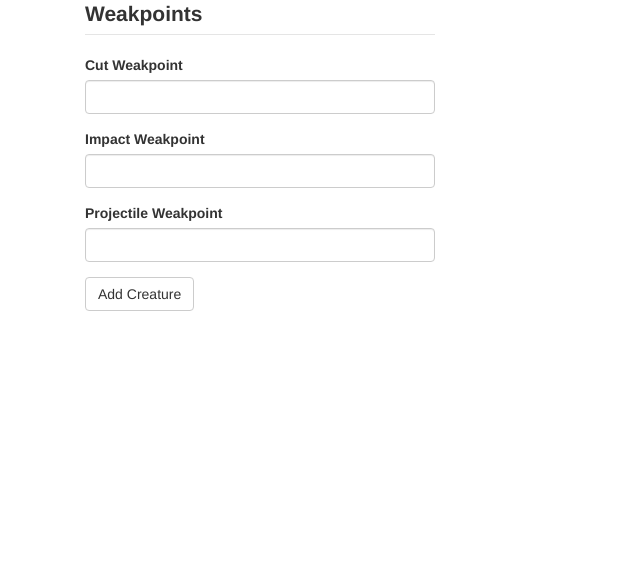
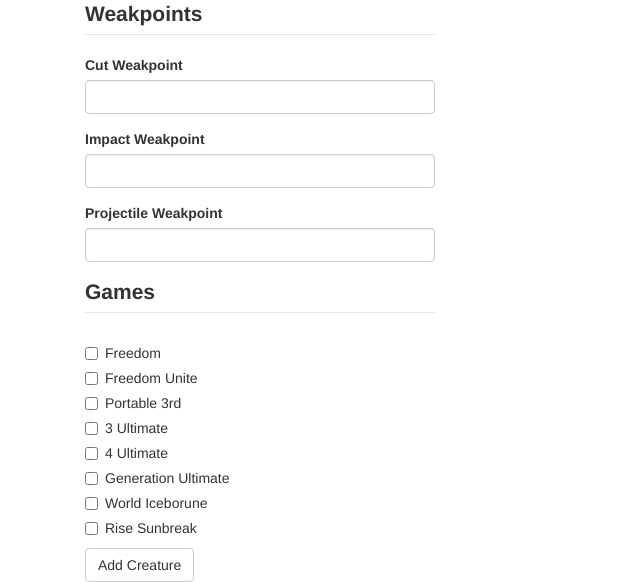
Before and after one commit to LynFurno64/MHDatabaseServer, a Flask app: page /register in a window 1280 px wide. Shown: the part 1513-2095 px from the top of the page, without its empty margins (0-640 px from the left). Before the commit the page ends 1824 px from the top, so only its background shows below. Run offline with Flask 2, Linux system fonts and the light colour scheme; some libraries are stand-ins or nearby versions.

Commit message:
Add Monster Form is Completed

```diff
--- a/app/createMonsters/birdWyvern.py
+++ b/app/createMonsters/birdWyvern.py
@@ -14,7 +14,7 @@
 Weakpoints.createWeakPoints(mon_id=Velocidrome.id,cut='Head, Body',impact='Head, Body',projectile='Head, Body')
 
 Proficiency.noElement(mon_id=Velocidrome.id)
-Ailments.createStatus(mon_id=Velocidrome.id, status='none', blight='none', natural='none')
+Ailments.createStatus(mon_id=Velocidrome.id, status='', blight='', natural='')
 
 Egames.putInGames(Velocidrome.id, ['MHF', 'MHFU', 'MH4U', 'MHGU'])
 
--- a/app/forms.py
+++ b/app/forms.py
@@ -38,6 +38,16 @@
     flash_bomb= BooleanField('Flash Bombs')
     sonic_bomb= BooleanField('Sonic Bombs')
 
+class GamesForm(FlaskForm):
+    MHF = BooleanField('Freedom')
+    MHFU = BooleanField('Freedom Unite')
+    MH3rd = BooleanField('Portable 3rd')
+    MH3U = BooleanField('3 Ultimate')
+    MH4U = BooleanField('4 Ultimate')
+    MHGU = BooleanField('Generation Ultimate')
+    MHWI = BooleanField('World Iceborune')
+    MHRS = BooleanField('Rise Sunbreak')
+
 
 class MonsterForm(FlaskForm):
     monstername = StringField('Name', validators=[DataRequired()])
@@ -56,15 +66,6 @@
     elemental_weakness = FormField(ElementForm)
     status_weakness = FormField(StatusForm)
     weakpoints = FormField(WeakpointForm)
+    games = FormField(GamesForm)
     submit = SubmitField('Add Creature')
         #age_range = IntegerRangeField(default='(0,100)', blank=True, validators=[RangeMinValueValidator(1), RangeMaxValueValidator(100)])
-
-class LanguageForm(FlaskForm):
-    language = SelectMultipleField('Programming Language', choices=[('cpp', 'C++'), ('py', 'Python'), ('text', 'Plain Text')])
-    status = StringField('Status Ailment', validators=[DataRequired()])
-    dynamic_select = SelectField("Choose an option", choices=[('cpp', 'C++'), ('py', 'Python'), ('text', 'Plain Text')], validate_choice=False)
-
-    radio = RadioField('Programming Language', choices=[('cpp', 'C++'), ('py', 'Python'), ('text', 'Plain Text')])
-    item_weakness = FormField(ItemWeakForm)
-
-    help = SubmitField('Add')
--- a/app/routes.py
+++ b/app/routes.py
@@ -6,7 +6,7 @@
 from os import listdir
 from app.forms import SearchForm, MonsterForm
 
-from app.models import Monster, Phylum, Subgroup, Item_weak, Weakness, Weakpoints, Proficiency, Ailments
+from app.models import Monster, Phylum, Subgroup, Item_weak, Weakness, Weakpoints, Proficiency, Ailments, Egames
 from app.modelSchema import MonsterSchema, Item_weakSchema, WeaknessSchema, WeakpointsSchema, ProficiencySchema, AilmentsSchema
 
 a = open('app/json/branch.json')
@@ -208,6 +208,26 @@
         db.session.add(ailments)
         db.session.commit()
 
+        list = []
+        if form.games.MHF.data:
+            list.append('MHF')
+        if form.games.MHFU.data:
+            list.append('MHFU')
+        if form.games.MH3rd.data:
+            list.append('MH3rd')
+        if form.games.MH3U.data:
+            list.append('MH3U')
+        if form.games.MH4U.data:
+            list.append('MH4U')
+        if form.games.MHGU.data:
+            list.append('MHGU')
+        if form.games.MHWI.data:
+            list.append('MHWI')
+        if form.games.MHRS.data:
+            list.append('MHRS')
+
+        Egames.putInGames(monster.id,  list)
+
         flash('Congratulations, you added a new creature!')
         return redirect(url_for('index'))
     flash(form.errors)
```
Also changed, not shown: app/templates/monster.html (+29 -38 lines), monData.db, 2 other files.
